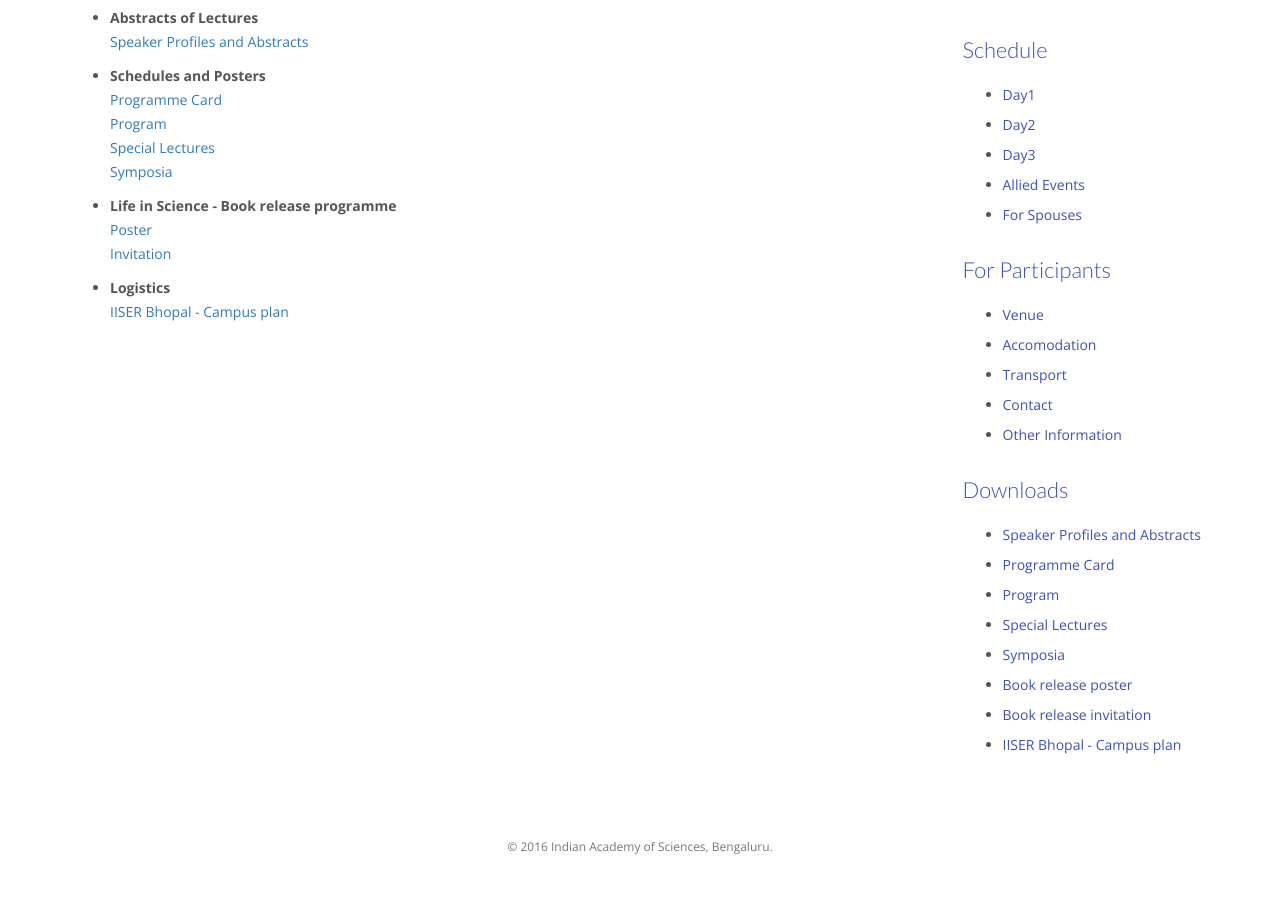
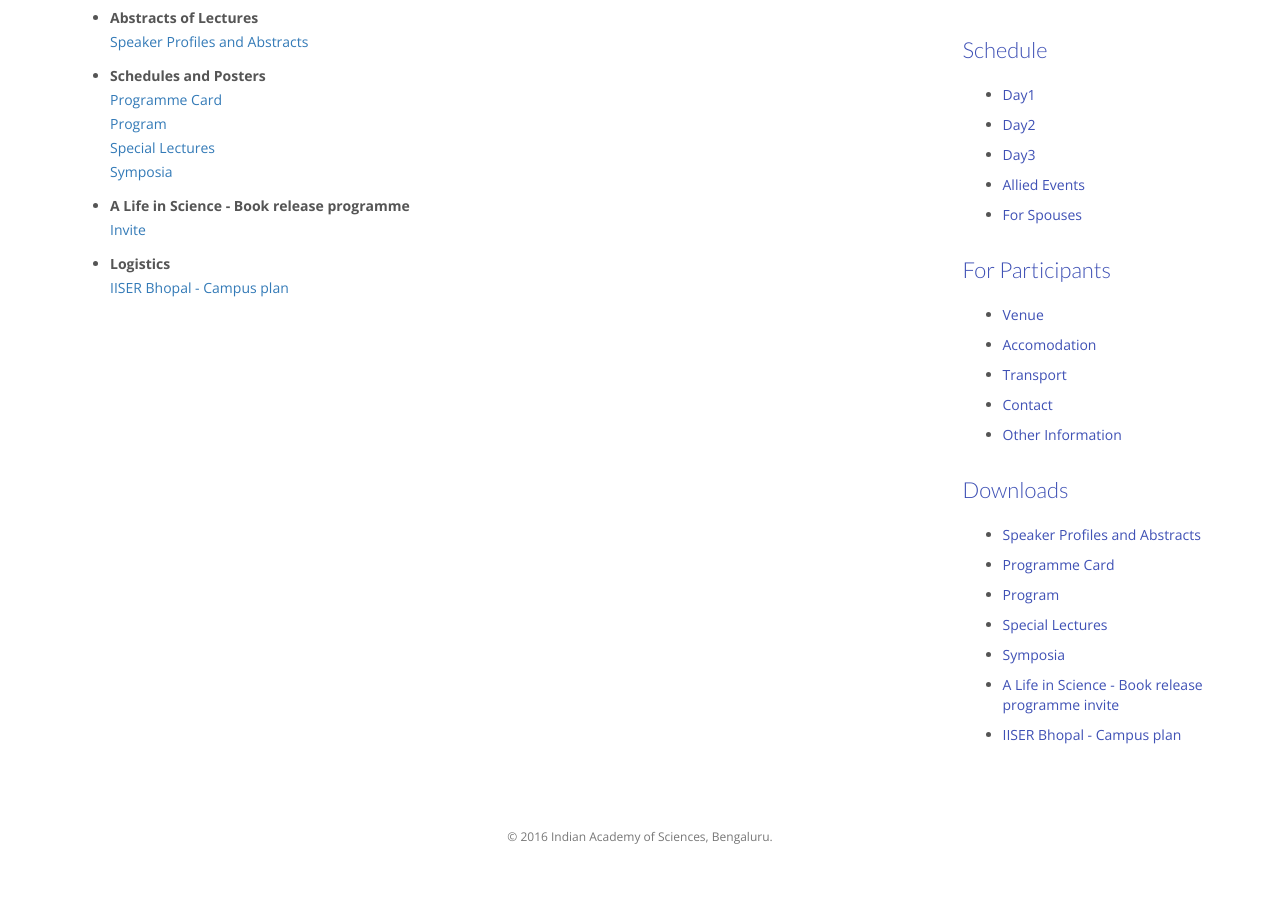
Before and after one commit to SrirangaDigital/ias-conf, a PHP site: the page made by application/views/flat/5-Information/Downloads.php in a window 1280 px wide. Shown: the part 265-1164 px from the top of the page. After the commit the page ends 1109 px from the top, so only its background shows below. Run offline with PHP 8.4, Linux system fonts and the light colour scheme; the template is opened without the code that fills it, so the values that code supplies are empty; some libraries are stand-ins or nearby versions.

Commit message:
few more changes

```diff
--- a/application/views/flat/1-Home/index.php
+++ b/application/views/flat/1-Home/index.php
@@ -55,7 +55,7 @@
         </a>
     </div>
     <div class="row">
-        <br /><br /><br /><p class="speaker-type">Invited Lectures</p>
+        <br /><br /><br /><p class="speaker-type">Inaugural Lectures of Fellows &amp; Associates / Special Lectures / Public Lectures / Symposia Lectures</p>
         <a href="<?=BASE_URL?>Speakers/Arun_Chattopadhyay">
              <img src="<?=PUBLIC_URL?>images/stock/Arun_Chattopadhyay.jpg" class="speaker-thumbnail" alt="Arun Chattopadhyay" title="Arun Chattopadhyay"/>
              <figcaption class="figure-caption text-xs-right">Arun Chattopadhyay</figcaption>
--- a/application/views/flat/2-About/index.php
+++ b/application/views/flat/2-About/index.php
@@ -9,7 +9,7 @@
 <div id="grid" class="container gap-above">
     <div class="row">
         <div class="col-md-9 main">
-            <h1>About the conference</h1>
+            <h1>About</h1>
 
             <h2>Agenda&mdash;82<sup>nd</sup> Annual Meeting - Indian Academy of Sciences</h2>
             <p>The 82<sup>nd</sup> Annual Meeting of the Indian Academy of Sciences is being held at Bhopal, hosted by the Indian Institute of Science Education and Research, during during 4<sup>th</sup> &ndash; 6<sup>th</sup> November 2016. The two and a half days’ deliberation will see the participation of many Fellows and Associates of the Academy and invited teachers from different parts of the country who will engage in active scientific discussions with the Fellows.</p>
--- a/application/views/flat/5-Information/Downloads.php
+++ b/application/views/flat/5-Information/Downloads.php
@@ -14,23 +14,22 @@
             <ul class="general-list">
                 <li>
                     <strong>Abstracts of Lectures</strong><br />
-                    <a href="<?=DOWNLOAD_URL?>Abstract_Book.pdf">Speaker Profiles and Abstracts</a><br />
+                    <a target="_blank" href="<?=DOWNLOAD_URL?>Abstract_Book.pdf">Speaker Profiles and Abstracts</a><br />
                 </li>
                 <li>
                     <strong>Schedules and Posters</strong><br />
-                    <a href="<?=DOWNLOAD_URL?>AMcardprn22oct2016.pdf">Programme Card</a><br />
-                    <a href="<?=DOWNLOAD_URL?>AMprogposterprn22oct2016.pdf">Program</a><br />
-                    <a href="<?=DOWNLOAD_URL?>AMlectposterprn22oct2016.pdf">Special Lectures</a><br />
-                    <a href="<?=DOWNLOAD_URL?>AMsympposterprn22oct2016.pdf">Symposia</a>
+                    <a target="_blank" href="<?=DOWNLOAD_URL?>AMcardprn22oct2016.pdf">Programme Card</a><br />
+                    <a target="_blank" href="<?=DOWNLOAD_URL?>AMprogposterprn22oct2016.pdf">Program</a><br />
+                    <a target="_blank" href="<?=DOWNLOAD_URL?>AMlectposterprn22oct2016.pdf">Special Lectures</a><br />
+                    <a target="_blank" href="<?=DOWNLOAD_URL?>AMsympposterprn22oct2016.pdf">Symposia</a>
                 </li>
                 <li>
-                    <strong>Life in Science - Book release programme</strong><br />
-                    <a href="<?=DOWNLOAD_URL?>A_Life_in_ScienceInviteside_1.jpg">Poster</a><br />
-                    <a href="<?=DOWNLOAD_URL?>A_Life_in_ScienceInviteside_2.jpg">Invitation</a>
+                    <strong>A Life in Science - Book release programme</strong><br />
+                    <a target="_blank" href="<?=DOWNLOAD_URL?>A_Life_in_Science_Invite.pdf">Invite</a><br />
                 </li>
                 <li>
                     <strong>Logistics</strong><br />
-                    <a href="<?=BASE_URL?>Information/Venue#bhopal_campus_map">IISER Bhopal - Campus plan</a>
+                    <a target="_blank" href="<?=PUBLIC_URL?>images/stock/iiser-bhopal-master-plan.jpg">IISER Bhopal - Campus plan</a>
                 </li>
             </ul>
         </div>
--- a/application/views/generalSidebar.php
+++ b/application/views/generalSidebar.php
@@ -26,7 +26,6 @@
         <li><a href="<?=DOWNLOAD_URL?>AMprogposterprn22oct2016.pdf" target="_blank">Program</a></li>
         <li><a href="<?=DOWNLOAD_URL?>AMlectposterprn22oct2016.pdf" target="_blank">Special Lectures</a></li>
         <li><a href="<?=DOWNLOAD_URL?>AMsympposterprn22oct2016.pdf" target="_blank">Symposia</a></li>
-        <li><a href="<?=DOWNLOAD_URL?>A_Life_in_ScienceInviteside_1.jpg" target="_blank">Book release poster</a></li>
-        <li><a href="<?=DOWNLOAD_URL?>A_Life_in_ScienceInviteside_2.jpg" target="_blank">Book release invitation</a></li>
-        <li><a href="<?=BASE_URL?>Information/Venue#bhopal_campus_map" target="_blank">IISER Bhopal - Campus plan</a></li>
+        <li><a href="<?=DOWNLOAD_URL?>A_Life_in_Science_Invite.pdf" target="_blank">A Life in Science - Book release programme invite</a></li>
+        <li><a href="<?=PUBLIC_URL?>images/stock/iiser-bhopal-master-plan.jpg" target="_blank">IISER Bhopal - Campus plan</a></li>
     </ul>
```
Also changed, not shown: application/views/flat/3-Schedule/index.php (+12 -3 lines).
